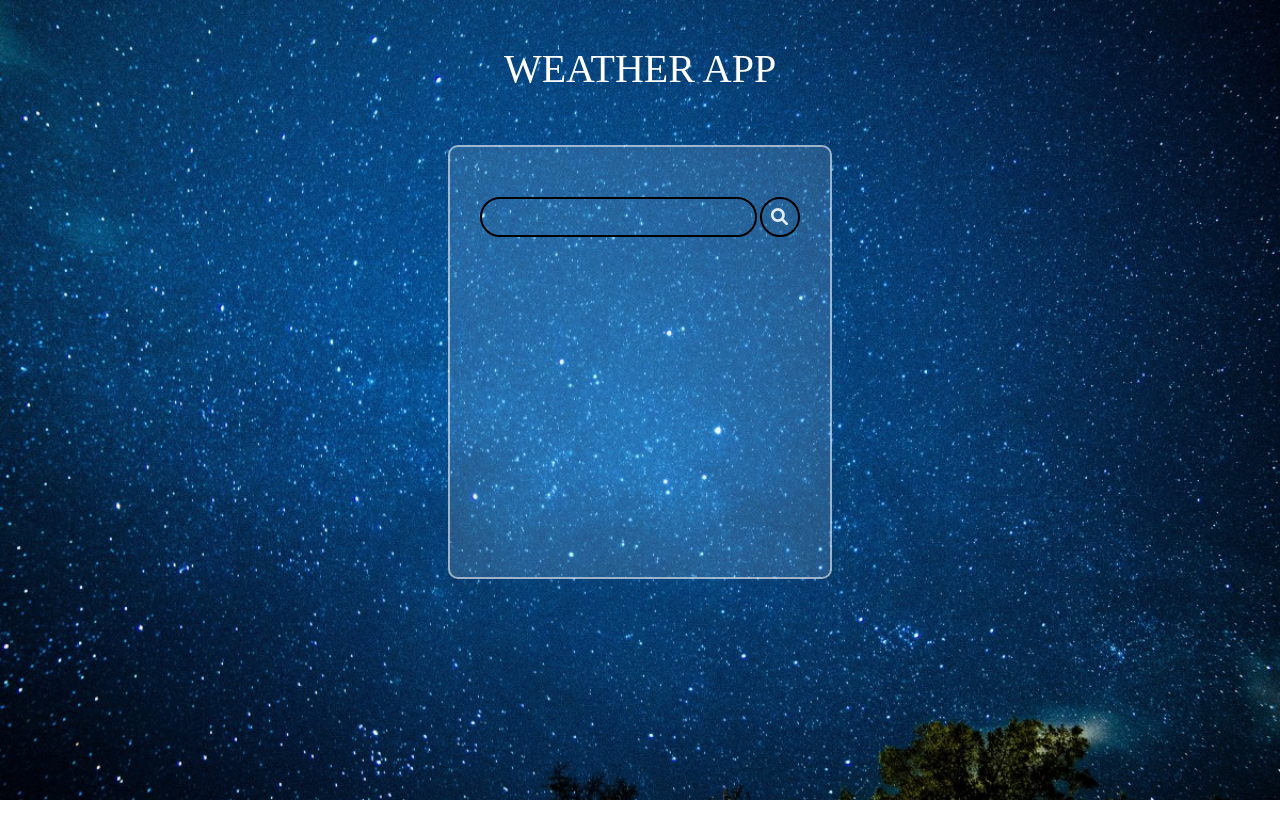
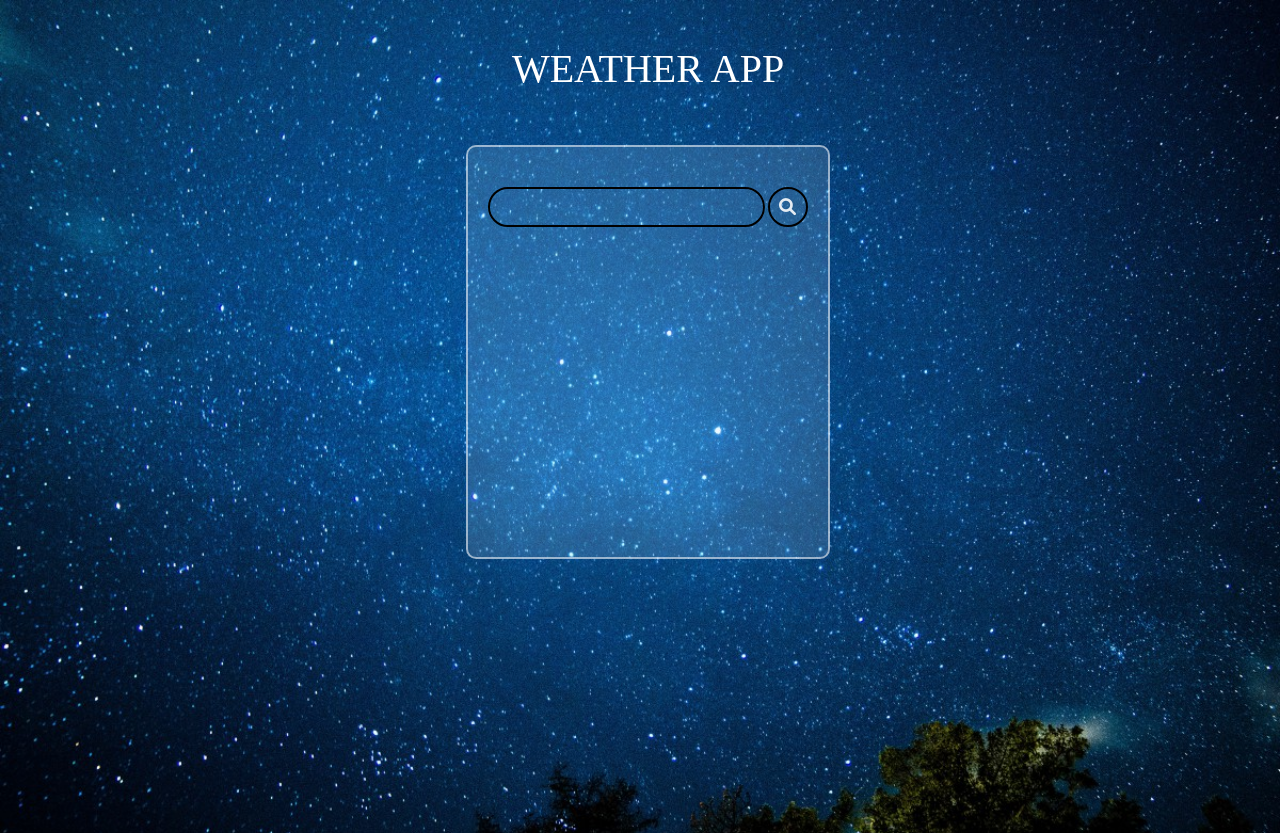
Before and after one commit to santoshtuniki/WeatherApp, a plain HTML site: page index.html in a window 1280 px wide. Before the commit the page ends 800 px from the top, so only its background shows below. Drawn offline with Linux system fonts and the light colour scheme.

Commit message:
body height is set

```diff
--- a/index.css
+++ b/index.css
@@ -1,5 +1,6 @@
 body {
-	margin: 0;
+	width: 100%;
+	min-height: 100vh;
 	background-image: url("images/nightSky.jpeg");
 	background-repeat: no-repeat;
 	background-size: cover;
@@ -7,7 +8,7 @@ body {
 
 #title{
 	height: 50px;
-	width: 350px;
+	width: 320px;
 	padding: 20px;
 	margin: 25px auto 0;
 	text-align: center;
@@ -18,12 +19,14 @@ body {
 #main {
 	height: 330px;
 	width: 320px;
-	margin: 30px auto;
-	padding: 50px 30px;
+	margin: auto;
+	margin-top: 30px;
+	padding: 40px 20px;
 	border-radius: 10px;
 	color: #fff;
 	background-color: #bbdefb2b;
 	border: 2px solid #ffffff8a;
+	position: relative;
 }
 
 /* Search Bar in Main */
```
